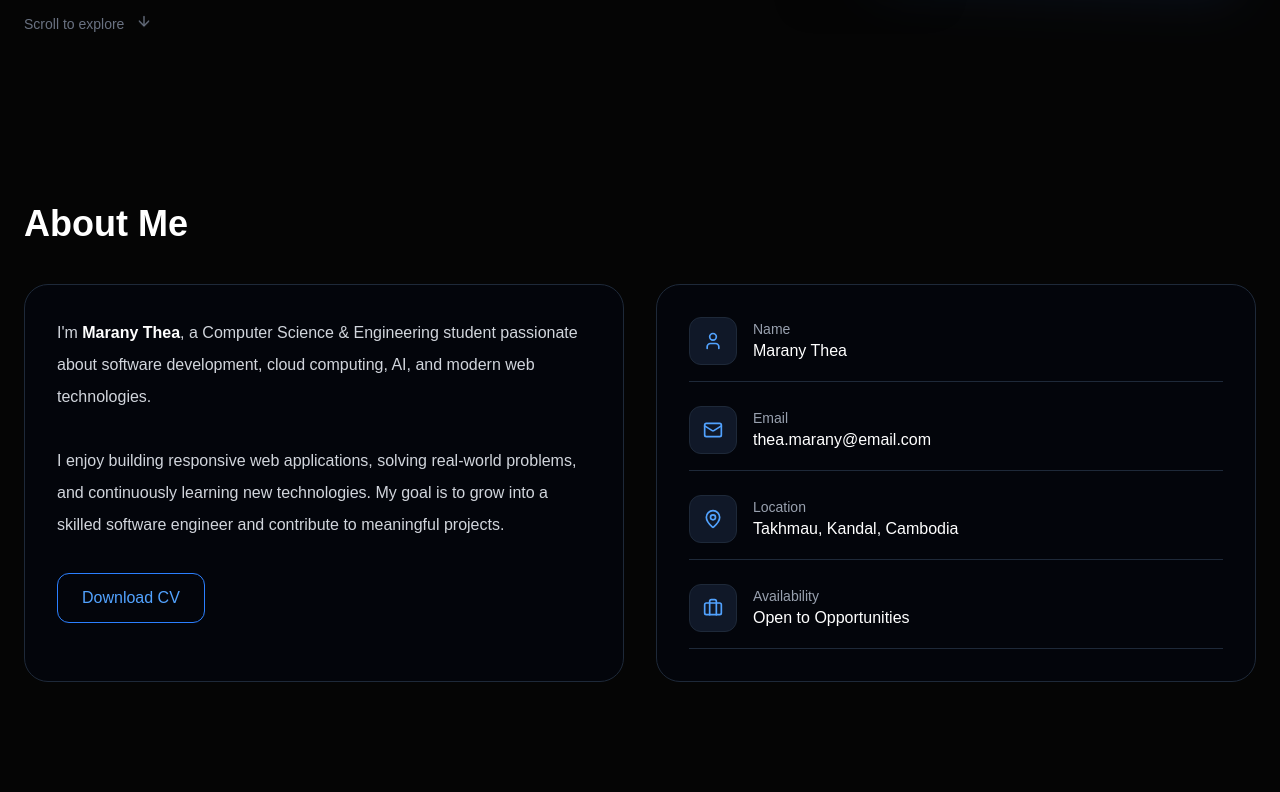
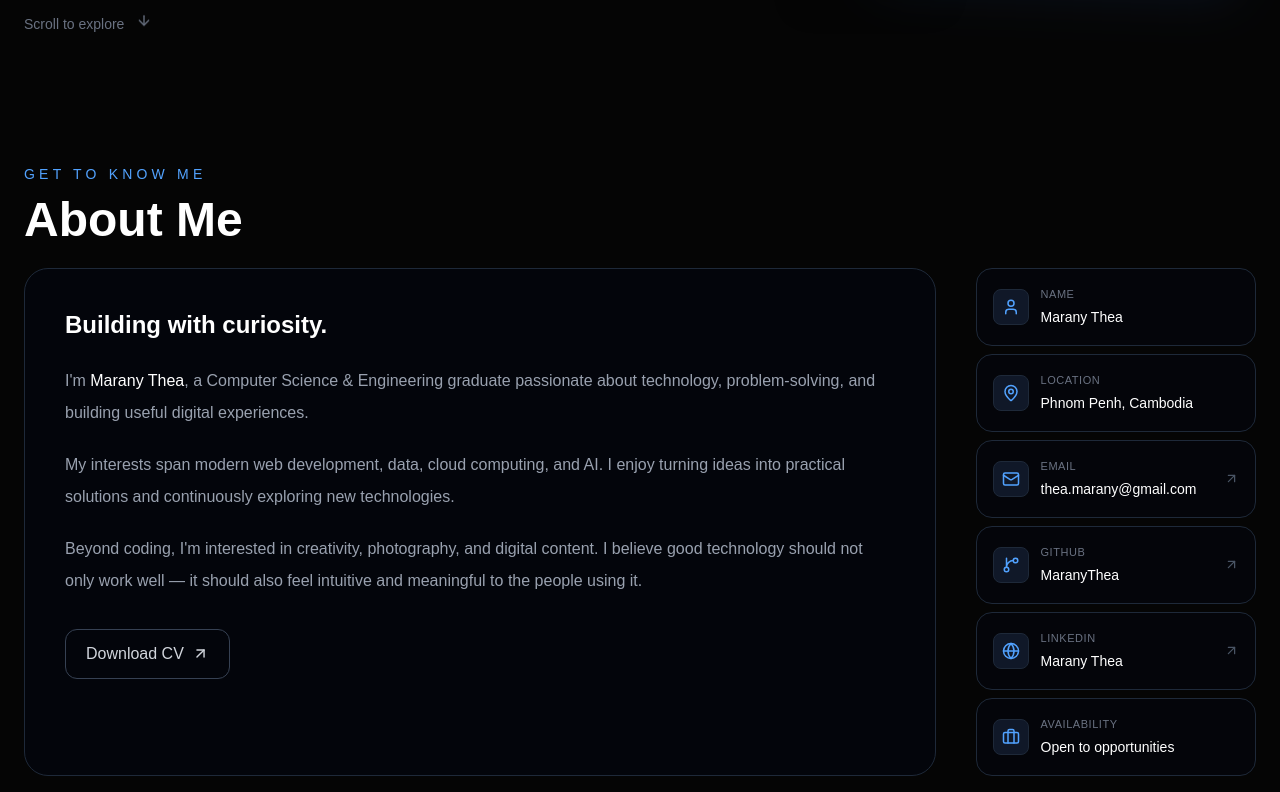
Before and after one commit to MaranyThea/maranythea-portfolio, a Next.js app: page / in a window 1280 px wide. Shown: the part 708-1500 px from the top of the page. Built offline with nearby package versions, Linux system fonts and the light colour scheme.

Commit message:
Refactor Home component; remove Contact section, update Navbar items, and enhance About section layout and content, without animation

```diff
--- a/app/page.tsx
+++ b/app/page.tsx
@@ -3,7 +3,6 @@ import Hero from "@/components/sections/Hero";
 import About from "@/components/sections/About";
 import Skills from "@/components/sections/Skills";
 import Projects from "@/components/sections/Projects";
-import Contact from "@/components/sections/Contact";
 import Footer from "@/components/layout/Footer";
 import Experience from "@/components/sections/Experience";
 import Expertise from "@/components/sections/Expertise";
@@ -36,7 +35,6 @@ export default function Home() {
       <Skills />
       <Experience />
       <Projects />
-      <Contact />
       <Footer />
     </main>
   );
--- a/components/layout/Navbar.tsx
+++ b/components/layout/Navbar.tsx
@@ -8,8 +8,7 @@ const navItems = [
   { name: "Expertise", href: "#expertise" },
   { name: "Skills", href: "#skills" },
   { name: "Experience", href: "#experience" },
-  { name: "Projects", href: "#projects" },
-  { name: "Contact", href: "#contact" },
+  { name: "Projects", href: "#projects" }
 ];
 
 export default function Navbar() {
--- a/components/sections/About.tsx
+++ b/components/sections/About.tsx
@@ -4,6 +4,9 @@ import {
   Mail,
   MapPin,
   Briefcase,
+  GitBranch,
+  Globe,
+  ArrowUpRight,
 } from "lucide-react";
 
 export default function About() {
@@ -11,93 +14,144 @@ export default function About() {
     <AnimatedSection>
       <section
         id="about"
-        className="max-w-7xl mx-auto px-6 py-20 scroll-mt-24"
+        className="relative max-w-7xl mx-auto px-6 py-12 scroll-mt-14"
       >
-        <div className="mb-10">
-          <h2 className="text-4xl font-bold mt-2 text-white">
+        {/* Section Heading */}
+        <div className="mb-6">
+          <p className="text-sm uppercase tracking-[0.3em] text-blue-400 mb-3">
+            Get to know me
+          </p>
+
+          <h2 className="text-4xl sm:text-5xl font-bold text-white">
             About Me
           </h2>
         </div>
 
-        <div className="grid lg:grid-cols-2 gap-8">
-          {/* Left Side */}
+        <div className="grid lg:grid-cols-[1.3fr_0.4fr] gap-10">
+          {/* =========================
+              Main Story
+          ========================= */}
           <div
-            className="bg-gray-950/50
+            className="group relative
+                       rounded-3xl
                        border border-gray-800
-                       rounded-3xl
-                       p-8
-                       hover:border-blue-500/50
-                       transition-all duration-300"
+                       bg-gray-950/50
+                       p-8 sm:p-10
+                       overflow-hidden
+                       transition-all duration-500
+                       hover:border-blue-500/40"
           >
-            <p className="text-gray-300 leading-8">
+            {/* Hover Glow */}
+            <div
+              className="pointer-events-none
+                         absolute -top-24 -right-24
+                         w-48 h-48
+                         rounded-full
+                         bg-blue-500/10
+                         blur-3xl
+                         opacity-0
+                         group-hover:opacity-100
+                         transition-opacity duration-500"
+            />
+
+            <div className="relative">
+              <h3 className="text-2xl font-semibold text-white mb-6">
+                Building with curiosity.
+              </h3>
+
+              <div className="space-y-5 text-gray-400 leading-8">
+                <p>
                   I&apos;m{" "}
-              <span className="font-semibold text-white">
-                Marany Thea
-              </span>
-              , a Computer Science & Engineering student
-              passionate about software development,
-              cloud computing, AI, and modern web
-              technologies.
-
-              <br />
-              <br />
-
-              I enjoy building responsive web
-              applications, solving real-world
-              problems, and continuously learning
-              new technologies. My goal is to grow
-              into a skilled software engineer and
-              contribute to meaningful projects.
+                  <span className="text-white font-medium">Marany Thea</span>, a
+                  Computer Science & Engineering graduate passionate about
+                  technology, problem-solving, and building useful digital
+                  experiences.
                 </p>
 
+                <p>
+                  My interests span modern web development, data, cloud
+                  computing, and AI. I enjoy turning ideas into practical
+                  solutions and continuously exploring new technologies.
+                </p>
+
+                <p>
+                  Beyond coding, I&apos;m interested in creativity, photography,
+                  and digital content. I believe good technology should not only
+                  work well — it should also feel intuitive and meaningful to
+                  the people using it.
+                </p>
+              </div>
+
+              {/* CV Button */}
               <a
                 href="/pdf/MaranyThea_resume.pdf"
                 download
-              className="inline-flex items-center mt-8
-                         px-6 py-3
+                className="group/button
+                           inline-flex
+                           items-center
+                           gap-2
+                           mt-8
+                           px-5 py-3
                            rounded-xl
-                         border border-blue-500
-                         text-blue-400
-                         hover:bg-blue-500
+                           border border-gray-700
+                           text-gray-300
                            hover:text-white
+                           hover:border-blue-500
+                           hover:bg-blue-500/10
                            transition-all duration-300"
               >
                 Download CV
+                <ArrowUpRight
+                  size={17}
+                  className="group-hover/button:translate-x-1
+                             group-hover/button:-translate-y-1
+                             transition-transform duration-300"
+                />
               </a>
             </div>
+          </div>
 
-          {/* Right Side */}
-          <div
-            className="bg-gray-950/50
-                       border border-gray-800
-                       rounded-3xl
-                       p-8
-                       space-y-6
-                       hover:border-blue-500/50
-                       transition-all duration-300"
-          >
+          {/* =========================
+              Personal Information
+          ========================= */}
+          <div className="grid grid-cols-2 gap-2 sm:grid-cols-1">
             <InfoRow
-              icon={<User size={20} />}
+              icon={<User size={18} />}
               label="Name"
               value="Marany Thea"
             />
 
             <InfoRow
-              icon={<Mail size={20} />}
-              label="Email"
-              value="thea.marany@email.com"
+              icon={<MapPin size={18} />}
+              label="Location"
+              value="Phnom Penh, Cambodia"
             />
 
             <InfoRow
-              icon={<MapPin size={20} />}
-              label="Location"
-              value="Takhmau, Kandal, Cambodia"
+              icon={<Mail size={18} />}
+              label="Email"
+              value="thea.marany@gmail.com"
+              href="mailto:thea.marany@gmail.com"
             />
 
             <InfoRow
-              icon={<Briefcase size={20} />}
+              icon={<GitBranch size={18} />}
+              label="GitHub"
+              value="MaranyThea"
+              href="https://github.com/MaranyThea"
+            />
+
+            <InfoRow
+              icon={<Globe size={18} />}
+              label="LinkedIn"
+              value="Marany Thea"
+              href="https://www.linkedin.com/in/marany-thea-347302245/"
+            />
+
+            <InfoRow
+              icon={<Briefcase size={18} />}
               label="Availability"
-              value="Open to Opportunities"
+              value="Open to opportunities"
             />
           </div>
         </div>
@@ -110,35 +164,74 @@ type InfoRowProps = {
   icon: React.ReactNode;
   label: string;
   value: string;
+  href?: string;
 };
 
-function InfoRow({
-  icon,
-  label,
-  value,
-}: InfoRowProps) {
-  return (
-    <div className="flex items-center gap-4 border-b border-gray-800 pb-4">
+function InfoRow({ icon, label, value, href }: InfoRowProps) {
+  const content = (
+    <>
       <div
-        className="w-12 h-12
-                   rounded-xl
+        className="shrink-0
+                   w-9 h-9
+                   rounded-lg
+                   border border-gray-800
                    bg-gray-900
-                   border border-gray-800
                    flex items-center justify-center
-                   text-blue-400"
+                   text-blue-400
+                   group-hover:bg-blue-500/10
+                   group-hover:border-blue-500/30
+                   transition-all duration-300"
       >
         {icon}
       </div>
 
-      <div>
-        <p className="text-sm text-gray-400">
+      <div className="min-w-0 flex-1">
+        <p className="text-[11px] uppercase tracking-wider text-gray-500">
           {label}
         </p>
 
-        <p className="font-medium text-white">
-          {value}
-        </p>
+        <p className="mt-1 text-sm font-medium text-white truncate">{value}</p>
       </div>
-    </div>
+
+      {href && (
+        <ArrowUpRight
+          size={15}
+          className="shrink-0
+                     text-gray-600
+                     group-hover:text-blue-400
+                     group-hover:translate-x-1
+                     group-hover:-translate-y-1
+                     transition-all duration-300"
+        />
+      )}
+    </>
+  );
+
+  const className = `
+    group
+    flex items-center gap-3
+    min-h-[78px]
+    p-4
+    rounded-2xl
+    border border-gray-800
+    bg-gray-950/40
+    hover:border-blue-500/40
+    hover:-translate-y-1
+    transition-all duration-300
+  `;
+
+  if (href) {
+    return (
+      <a
+        href={href}
+        target={href.startsWith("http") ? "_blank" : undefined}
+        rel={href.startsWith("http") ? "noopener noreferrer" : undefined}
+        className={className}
+      >
+        {content}
+      </a>
     );
   }
+
+  return <div className={className}>{content}</div>;
+}
--- a/components/sections/Contact.tsx
+++ /dev/null
@@ -1,19 +0,0 @@
-import SocialLinks from "@/components/sections/SocialLinks";
-
-export default function Contact() {
-  return (
-    <section id="contact" className="w-full px-6 py-16 text-center">
-      <h2 className="text-3xl font-bold mb-6">Contact Me</h2>
-
-      <p className="text-gray-600 mb-6">
-        Feel free to connect with me on social media
-      </p>
-
-    <div className="flex gap-4 justify-center">
-      <SocialLinks image="/images/github.png" alt="GitHub" href="https://github.com/MaranyThea" />
-      <SocialLinks image="/images/linkedin.png" alt="LinkedIn" href="https://www.linkedin.com/in/marany-thea-347302245/" />
-      <SocialLinks image="/images/mail_1.png" alt="Email" href="mailto:thea.marany@gmail.com" />
-    </div>
-    </section>
-  );
-}
--- a/components/sections/SocialLinks.tsx
+++ /dev/null
@@ -1,24 +0,0 @@
-import Link from "next/link";
-import Image from "next/image";
-
-type SocialLinkProps = {
-  href?: string;
-  image: string;
-  alt: string;
-};
-
-export default function SocialLink({href, image, alt,}: SocialLinkProps) {
-  if (!href) return null; // 🔥 prevents crash
-
-  return (
-    <Link href={href} target="_blank">
-      <Image
-        src={image}
-        alt={alt}
-        width={32}
-        height={32}
-        className="hover:scale-110 transition"
-      />
-    </Link>
-  );
-}
```
Lines whose indentation alone changed are shown as unchanged.
